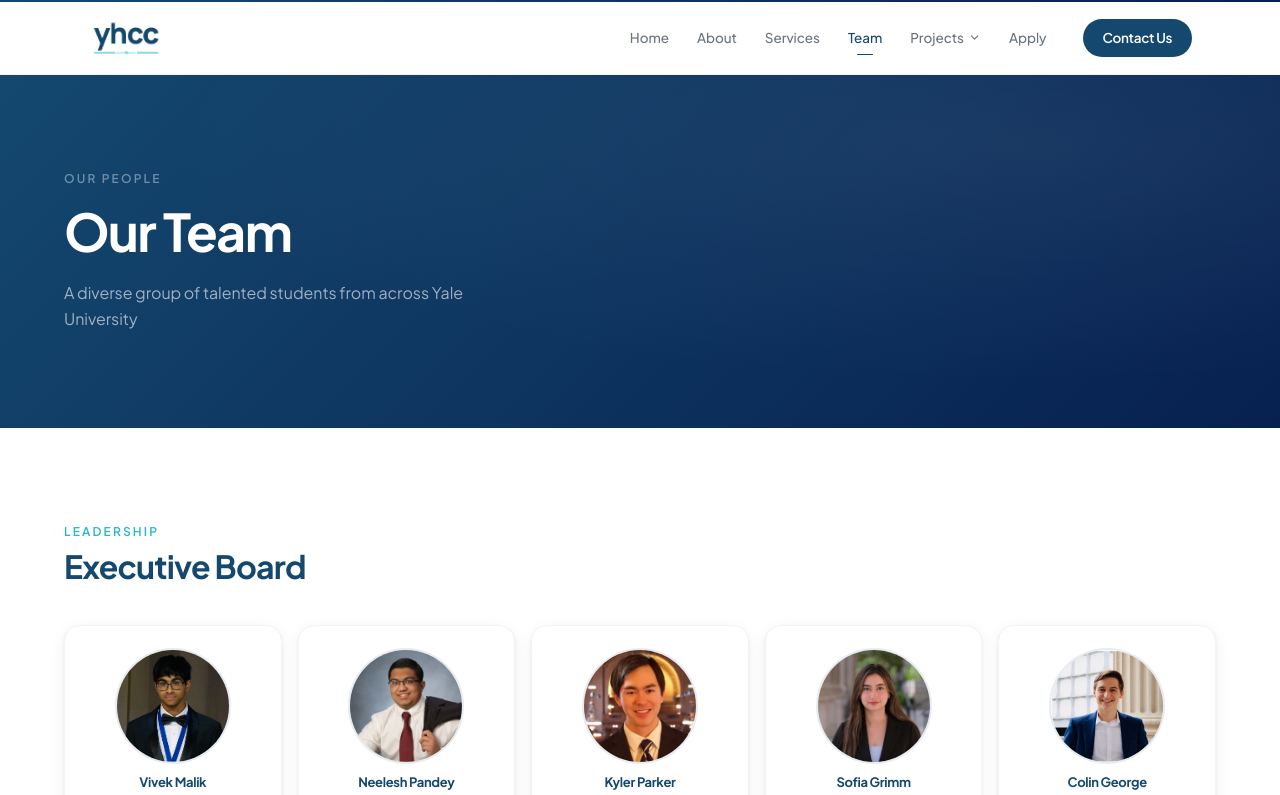
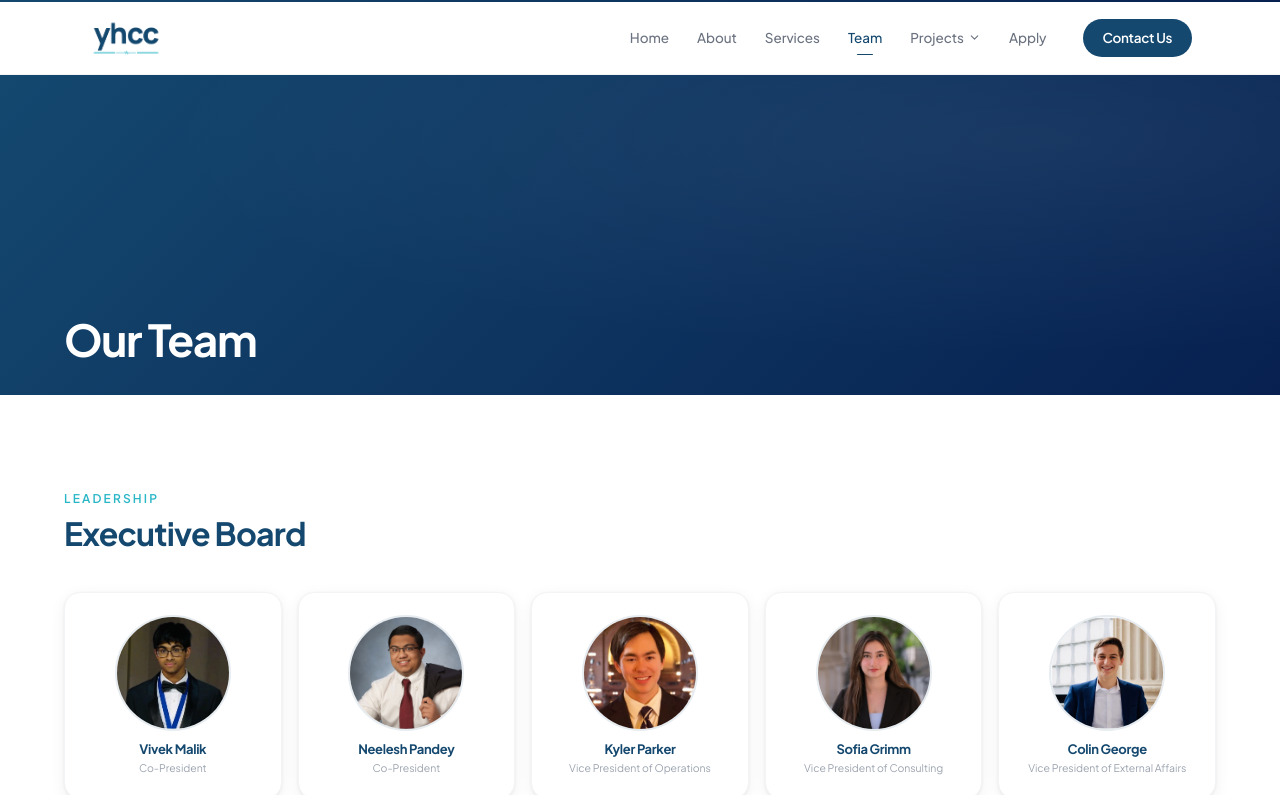
Before and after one commit to sofiagrimm/yale-healthcare-consulting, a React (Vite) app: page /team in a window 1280 px wide. Shown: the top 795 px of the page. Built offline with nearby package versions, Linux system fonts and the light colour scheme.

Commit message:
Align Team hero title, trim copy, and tighten footer spacing

```diff
--- a/src/components/layout/Footer.tsx
+++ b/src/components/layout/Footer.tsx
@@ -14,7 +14,7 @@ export default function Footer() {
   return (
     <footer className="bg-[#0a0f1a] text-gray-400">
       <div className="max-w-6xl mx-auto px-6 pt-16 pb-10">
-        <div className="grid grid-cols-1 sm:grid-cols-[1fr_auto_auto] gap-10 sm:gap-16 mb-12">
+        <div className="grid grid-cols-1 sm:grid-cols-[1fr_auto_auto] gap-10 sm:gap-16 mb-8">
           {/* Brand */}
           <div>
             <div className="flex items-center gap-2.5 mb-5">
@@ -91,7 +91,7 @@ export default function Footer() {
           </div>
         </div>
 
-        <div className="border-t border-white/5 pt-6 flex flex-col sm:flex-row sm:items-start justify-between gap-4">
+        <div className="border-t border-white/5 pt-5 flex flex-col sm:flex-row sm:items-start justify-between gap-4">
           <div>
             <p className="text-xs text-gray-400">
               Campus photos courtesy of Yale University Office of Public Affairs &amp; Communications
--- a/src/pages/Team.tsx
+++ b/src/pages/Team.tsx
@@ -31,12 +31,14 @@ export default function Team() {
   return (
     <div className="overflow-x-hidden">
       {/* Hero */}
-      <section className="relative bg-hero-gradient text-white py-16 md:py-24 px-6 overflow-hidden">
+      <section className="relative bg-hero-gradient text-white h-[220px] sm:h-[260px] md:h-[320px] overflow-hidden">
         <div className="absolute inset-0 bg-[radial-gradient(ellipse_at_80%_20%,rgba(255,255,255,0.06)_0%,transparent_60%)] pointer-events-none" />
-        <div className="max-w-6xl mx-auto relative">
-          <BlurReveal delay={0.05}><p className="label-eyebrow text-white/40 mb-4">Our People</p></BlurReveal>
-          <BlurReveal delay={0.15}><h1 className="text-[2rem] sm:text-[2.5rem] md:text-[3.25rem] font-bold tracking-[-0.03em] mb-5 leading-[1.1]">Our Team</h1></BlurReveal>
-          <BlurReveal delay={0.25}><p className="text-white/60 text-base font-normal max-w-md leading-relaxed">A diverse group of talented students from across Yale University</p></BlurReveal>
+        <div className="absolute inset-0 flex items-end px-6">
+          <div className="max-w-6xl mx-auto w-full pb-6 md:pb-8">
+            <BlurReveal delay={0.1}>
+              <h1 className="text-[1.75rem] sm:text-[2.25rem] md:text-[2.75rem] font-bold tracking-[-0.03em] leading-[1.1]">Our Team</h1>
+            </BlurReveal>
+          </div>
         </div>
       </section>
 
```
